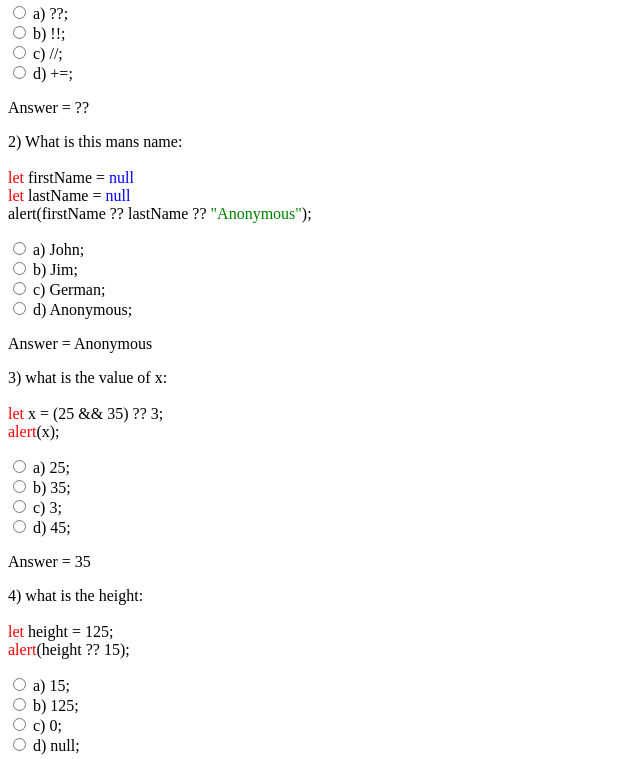
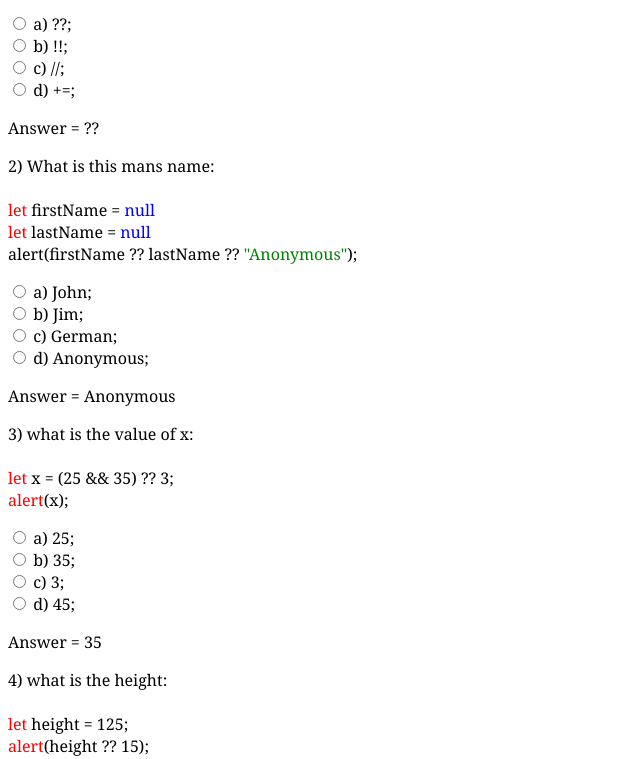
Before and after one commit to Andrewcy96/AndrewYeung, a plain HTML site: page COMP351/Labs/1/Lab1.html in a window 1280 px wide. Shown: the part 111-870 px from the top of the page, without its empty margins (0-640 px from the left). Drawn offline with Linux system fonts and the light colour scheme; files that its build step writes are made by us from their sources.

Commit message:
added css

```diff
--- a/COMP351/Labs/1/Lab1.html
+++ b/COMP351/Labs/1/Lab1.html
@@ -4,6 +4,7 @@
 <head>
     <meta charset="utf-8">
     <meta name="viewport" content="width=device-width, initial-scale=1.0">
+    <link rel="stylesheet" href="Lab1.css">
     <title>Lab 1</title>
 </head>
 
--- /dev/null
+++ b/COMP351/Labs/1/css/Lab1.css
@@ -0,0 +1,3 @@
+body{
+    font-family: Georgia, 'Times New Roman', Times, serif;
+}
```
